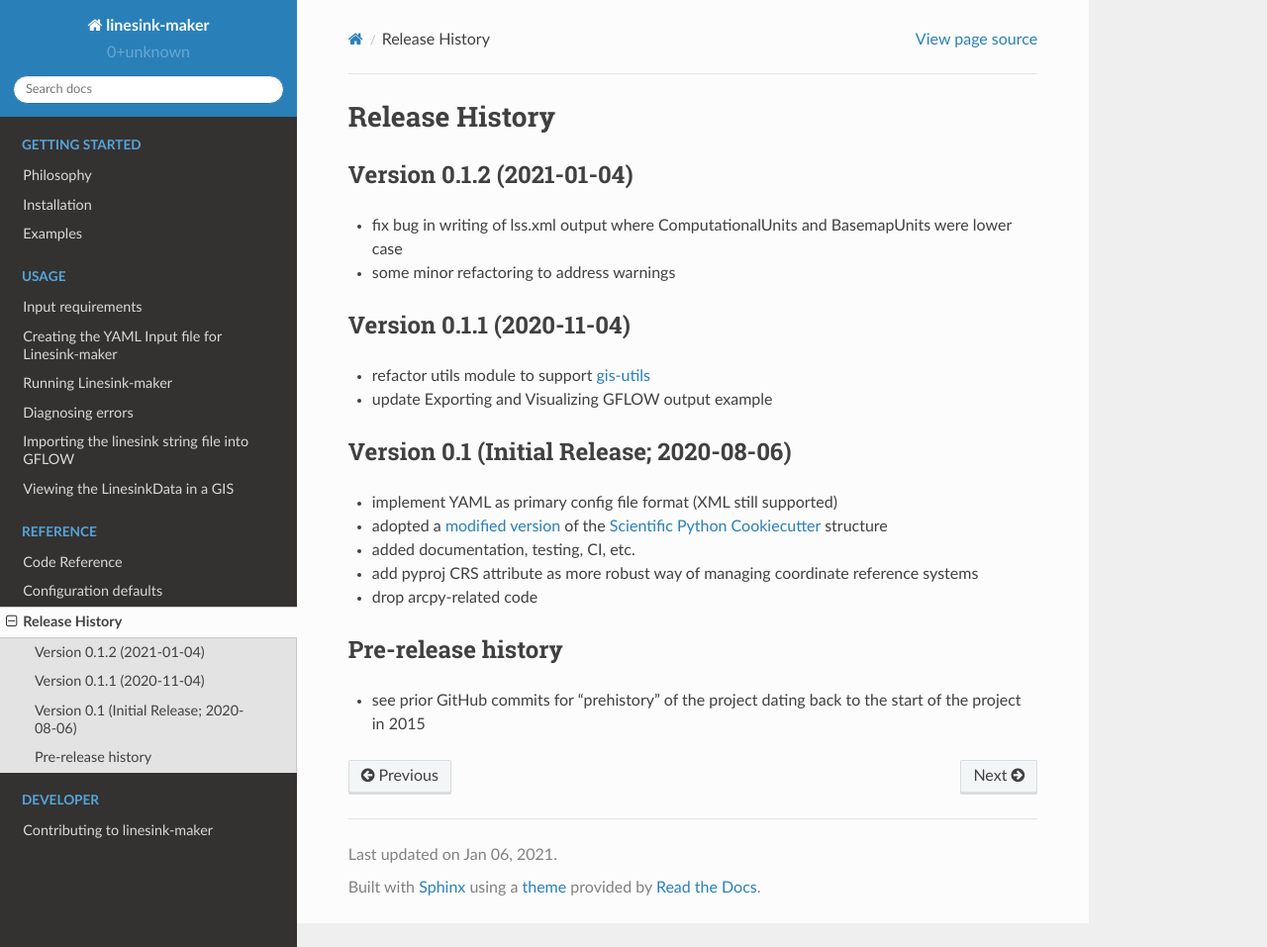
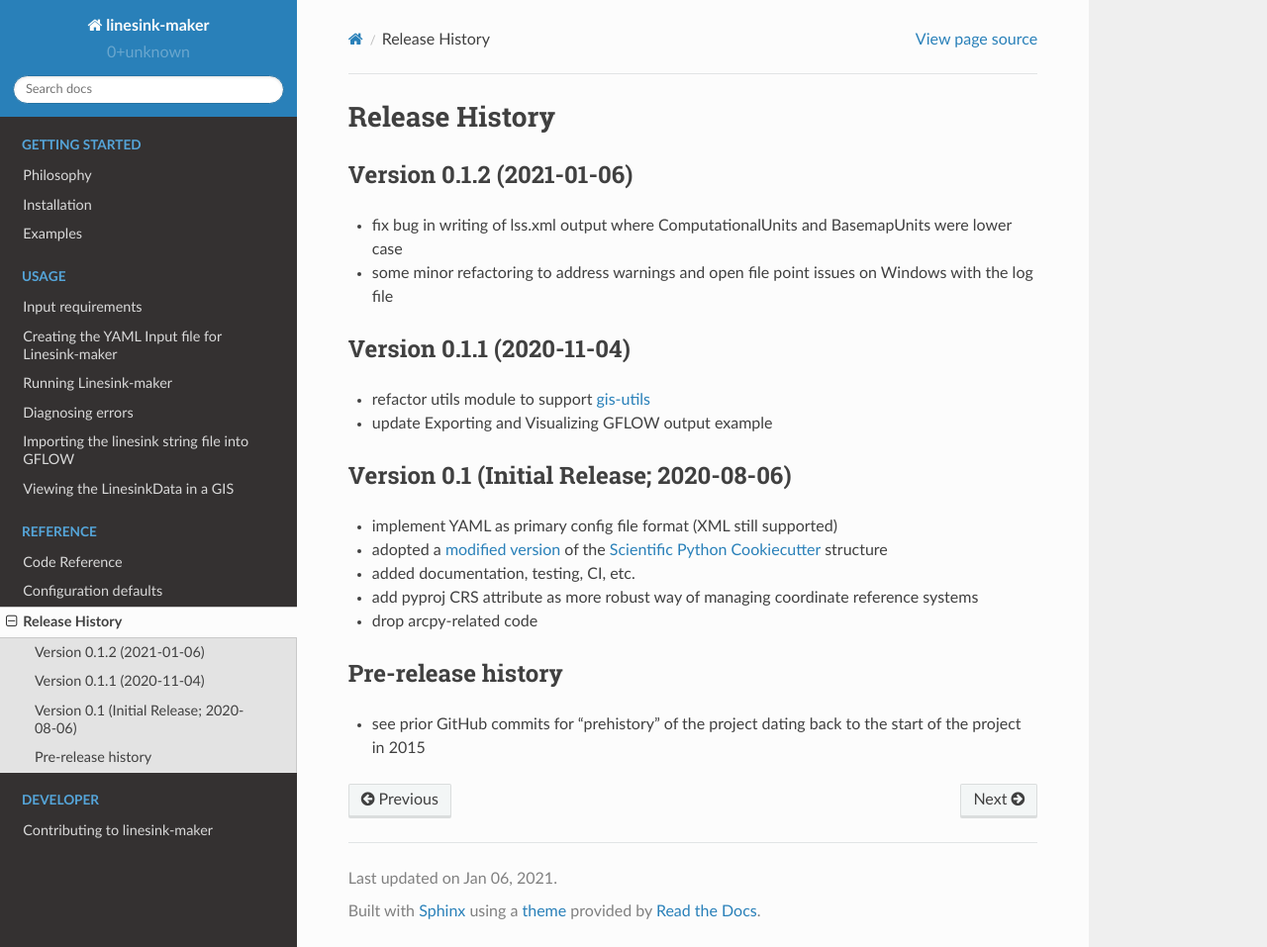
Before and after one commit to DOI-USGS/linesink-maker, a Sphinx documentation site: the page built from docs/source/release-history.rst, in a window 1280 px wide and 957 px high. Shown: the whole window at 99% size. Built offline with Sphinx 7.4.7 and the Read the Docs theme 2.0.0, drawn with Linux system fonts in a browser that asks for light colours.

Commit message:
docs: add badge to readme and update release history

```diff
--- a/docs/source/release-history.rst
+++ b/docs/source/release-history.rst
@@ -2,10 +2,10 @@
 Release History
 ===============
 
-Version 0.1.2 (2021-01-04)
+Version 0.1.2 (2021-01-06)
 --------------------------
 * fix bug in writing of lss.xml output where ComputationalUnits and BasemapUnits were lower case
-* some minor refactoring to address warnings
+* some minor refactoring to address warnings and open file point issues on Windows with the log file
 
 Version 0.1.1 (2020-11-04)
 --------------------------
```
Also changed, not shown: README.md (+2 -1 lines).
